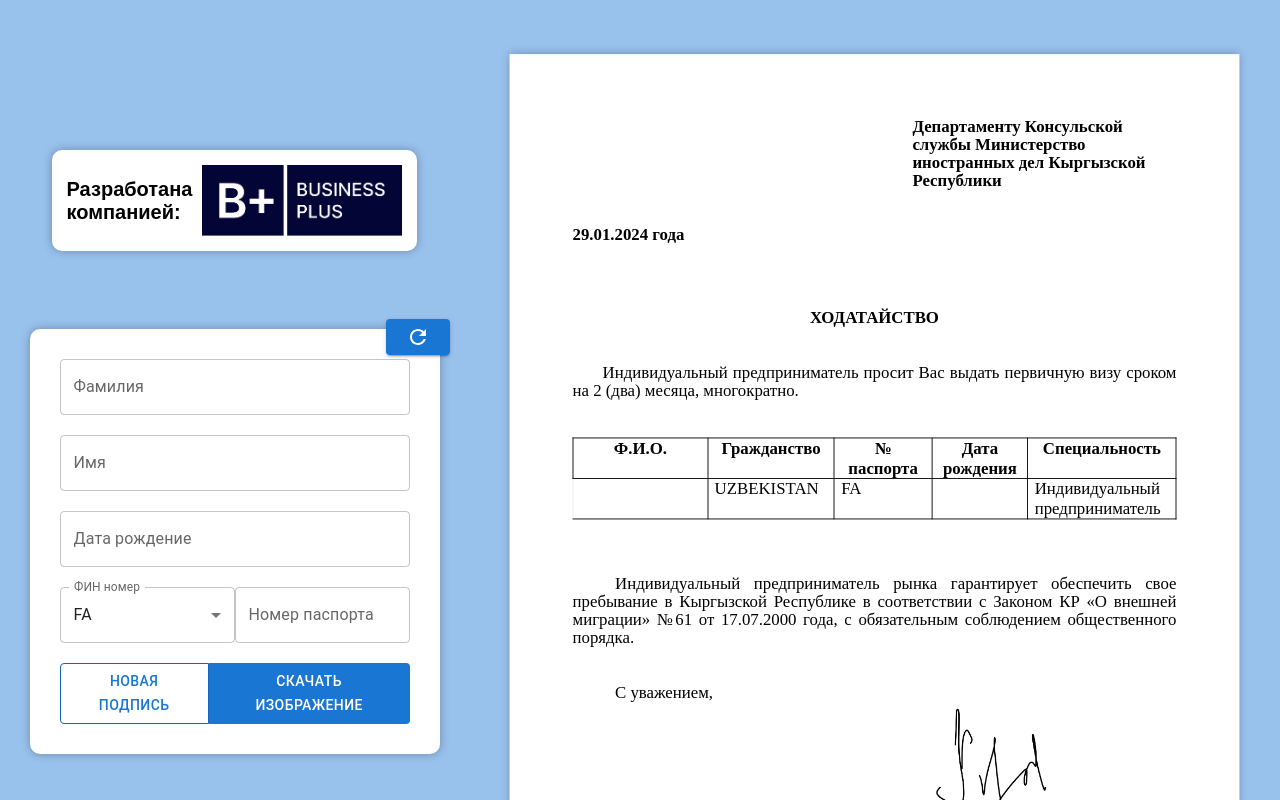
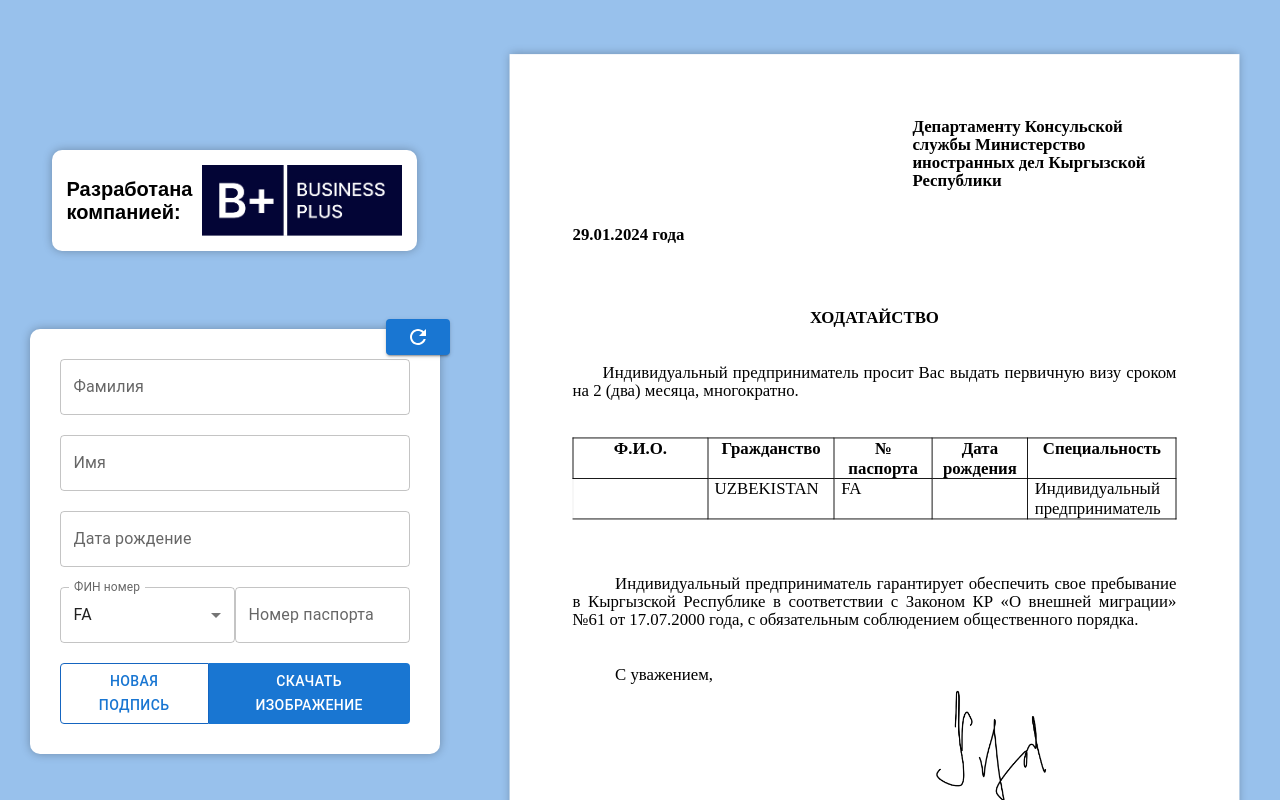
Before and after one commit to Romajon-c137/petition, a React (Create React App) app: page / in a window 1280 px wide. Shown: the top 800 px of the page. Built offline with nearby package versions, Linux system fonts and the light colour scheme.

Commit message:
Update Main.jsx
delete "рынка"

```diff
--- a/src/components/Main.jsx
+++ b/src/components/Main.jsx
@@ -369,7 +369,7 @@ const Main = () => {
 								lineHeight: '107%',
 								fontFamily: "'Times New Roman', serif",
 							}}>
-							Индивидуальный предприниматель рынка{' '}
+							Индивидуальный предприниматель{' '}
 						</span>
 						<span
 							lang='EN-US'
```
